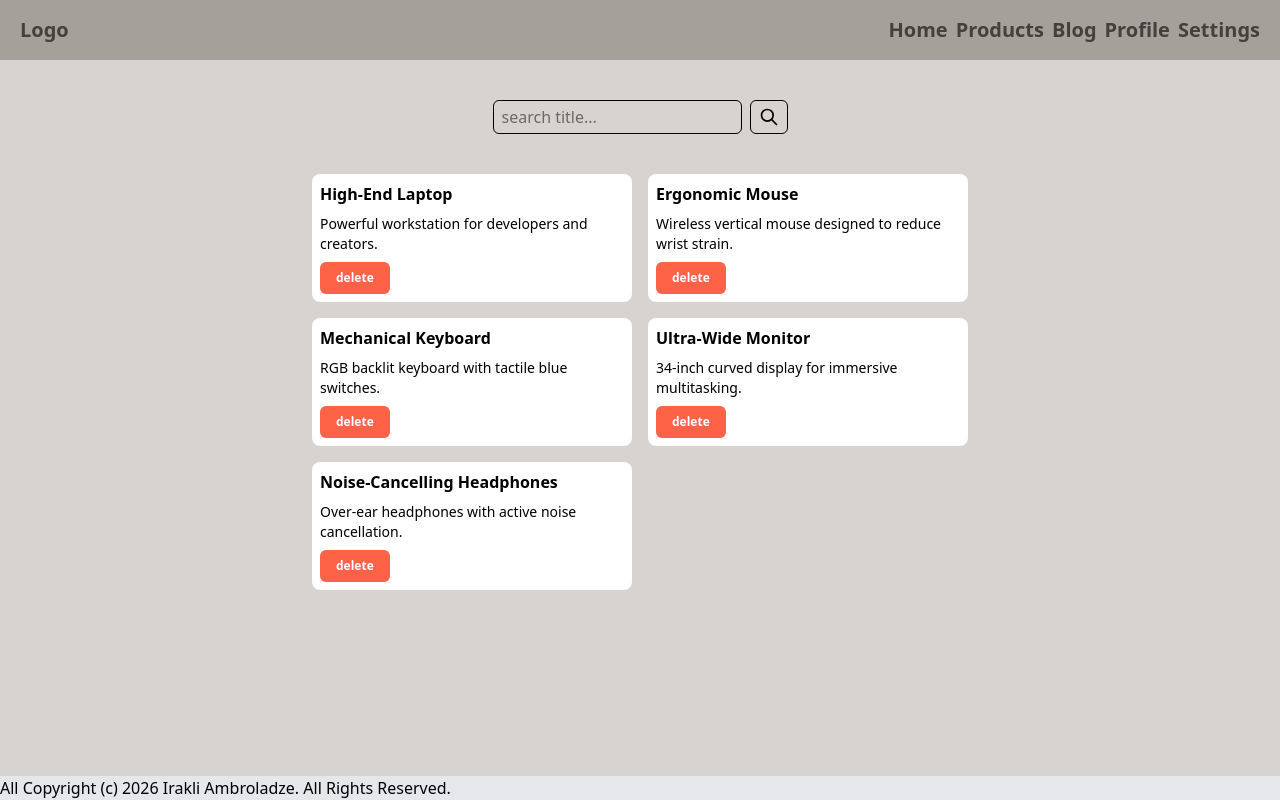
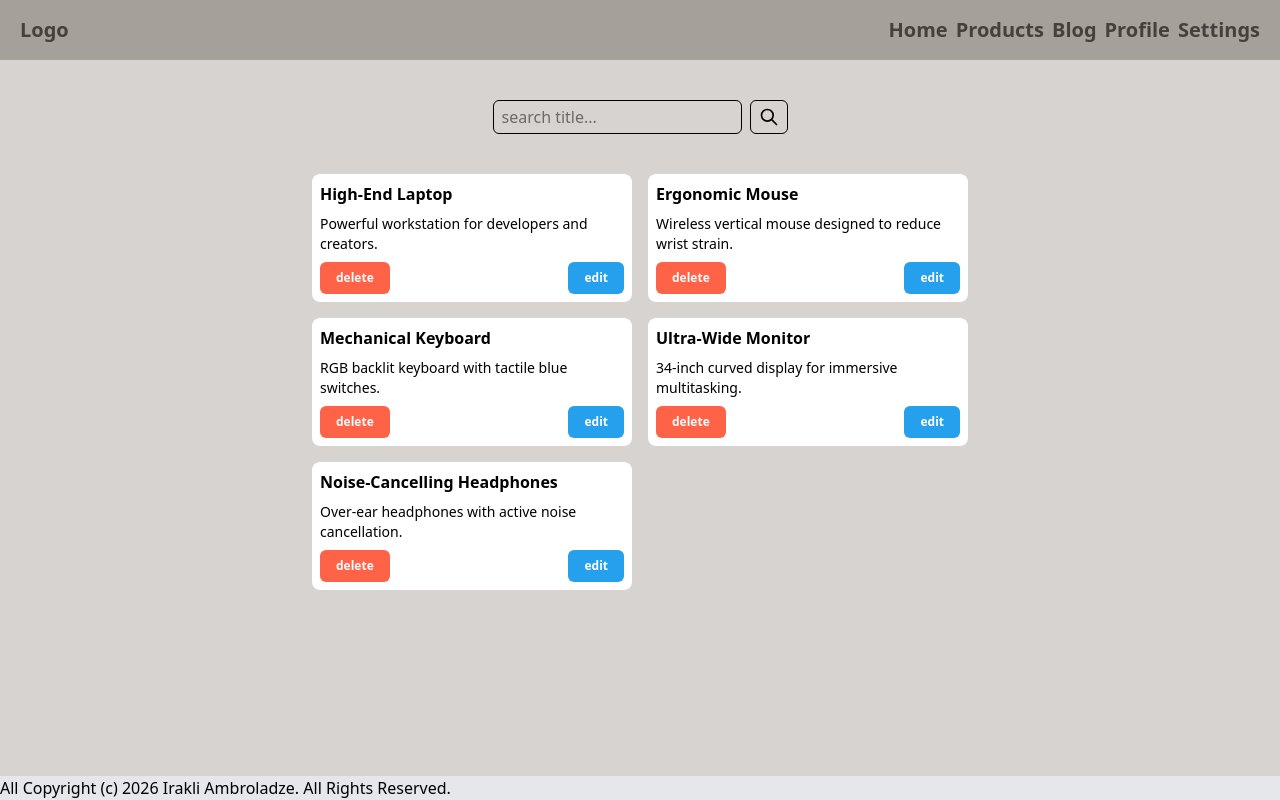
Before and after one commit to IrakliAmbroladze/react-geolab, a React (Vite) app: page /products in a window 1280 px wide. Built offline with nearby package versions, Linux system fonts and the light colour scheme.

Commit message:
feat(posts_Card): added edit button UI

```diff
--- a/src/components/Card.jsx
+++ b/src/components/Card.jsx
@@ -8,6 +8,9 @@ export default function Card({
   detailsBtn = false,
 }) {
   const { id, name, /*quantity,*/ description, title, body } = product;
+  const handleEdit = () => {
+    console.log("clicked on edit button");
+  };
 
   return (
     <div className="w-80 flex flex-col items-start gap-2 hover:shadow-md hover:scale-102 p-2 rounded-lg justify-between bg-white transition-all duration-300 ease-in-out">
@@ -44,6 +47,7 @@ export default function Card({
             <Button textContent="details" bgColor="navy" />
           </Link>
         )}
+        <Button textContent="edit" bgColor="#24a0ed" handleClick={handleEdit} />
       </div>
     </div>
   );
```
